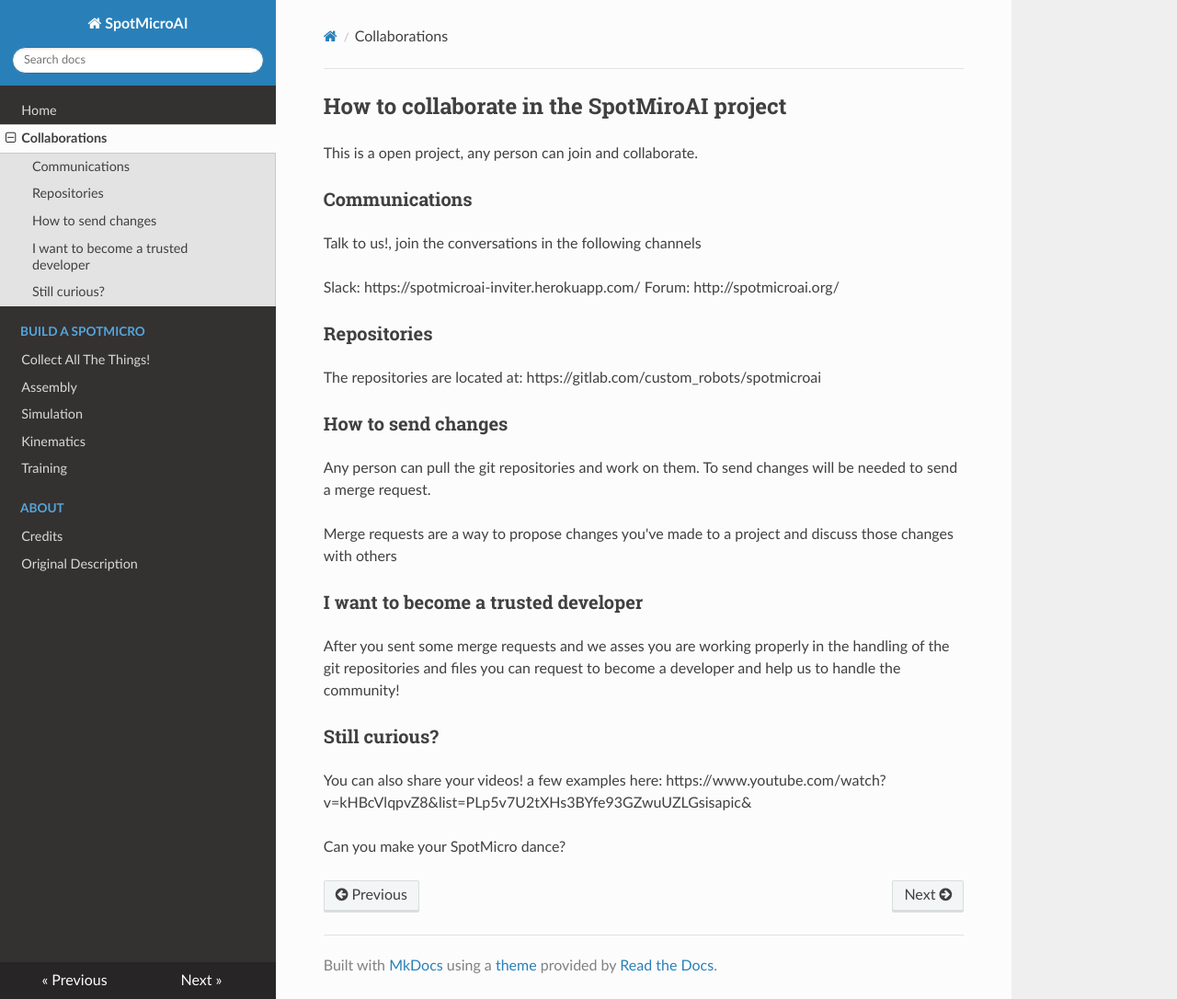
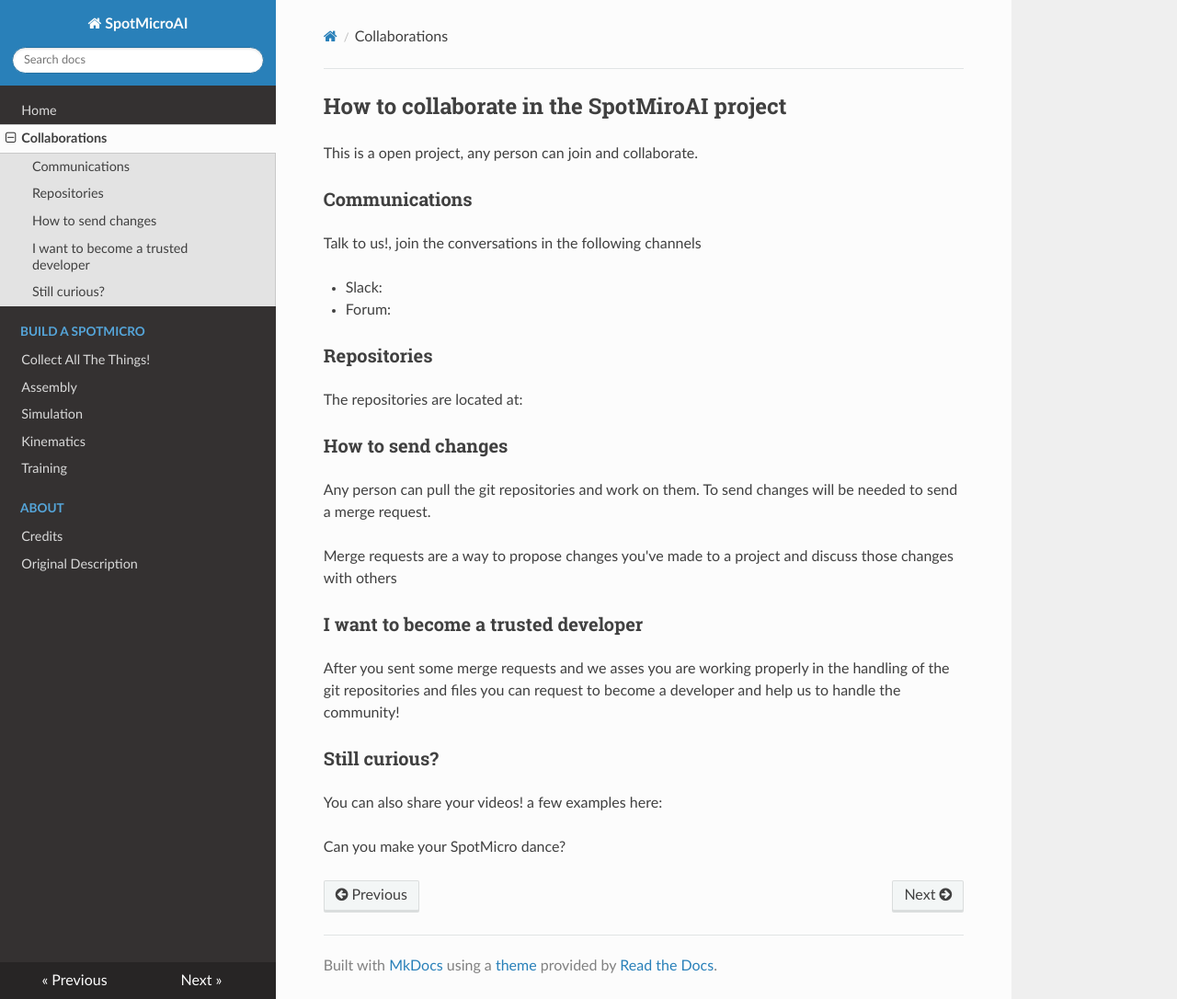
Before and after one commit to Mejituu/spotmicroai-website, an MkDocs documentation site: the page built from docs/collaborations.md, in a window 1280 px wide and 1086 px high. Shown: the whole window at 92% size. Built offline with MkDocs 1.6.1, drawn with Linux system fonts in a browser that asks for light colours; nearby versions of some CDN libraries; part of the change alters nothing that is shown.

Commit message:
fixed links

```diff
--- a/docs/collaborations.md
+++ b/docs/collaborations.md
@@ -6,12 +6,12 @@ This is a open project, any person can join and collaborate.
 
 Talk to us!, join the conversations in the following channels
 
-Slack: https://spotmicroai-inviter.herokuapp.com/
-Forum: http://spotmicroai.org/
+* Slack: [](https://spotmicroai-inviter.herokuapp.com/)
+* Forum: [](http://spotmicroai.org/)
 
 ### Repositories
 
-The repositories are located at: https://gitlab.com/custom_robots/spotmicroai
+The repositories are located at: [](https://gitlab.com/custom_robots/spotmicroai)
 
 ### How to send changes
 
@@ -26,6 +26,6 @@ After you sent some merge requests and we asses you are working properly in the
 ### Still curious?
 
 You can also share your videos! a few examples here:
-https://www.youtube.com/watch?v=kHBcVlqpvZ8&list=PLp5v7U2tXHs3BYfe93GZwuUZLGsisapic&
+[](https://www.youtube.com/watch?v=kHBcVlqpvZ8&list=PLp5v7U2tXHs3BYfe93GZwuUZLGsisapic&)
 
 Can you make your SpotMicro dance?
```
